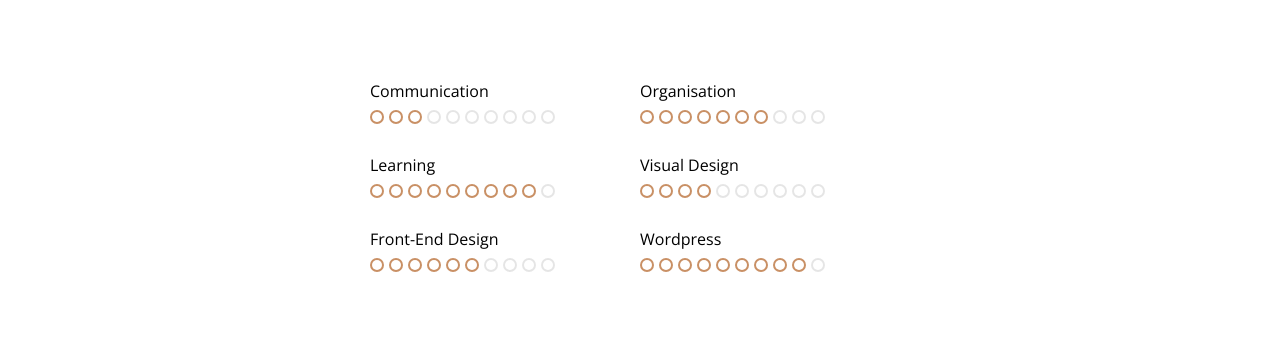
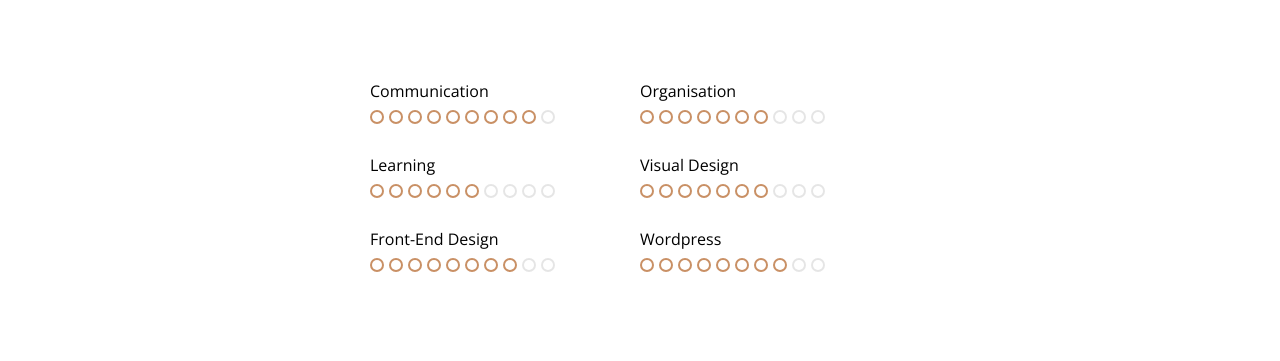
Before and after one commit to iankit/Portfolio-Theme, a Jekyll site: the page built from index.html, in a window 1280 px wide. Shown: the part 1086-1447 px from the top of the page. Built offline with Jekyll 4.4.1, drawn with Linux system fonts in a browser that asks for light colours.

Commit message:
skill section optimized

```diff
--- a/_includes/about.html
+++ b/_includes/about.html
@@ -11,42 +11,14 @@
 		<p>I'm <strong>Ankit Sinha</strong>, a Front-End developer.I live in Bangalore, India. Lorem Ipsum is simply dummy text of the printing and typesetting industry. Lorem Ipsum has been the industry's standard dummy text ever since the 1500s, when an unknown printer took a galley of type and scrambled it to make a type specimen book. It has survived not only five centuries, but also the leap into electronic typesetting, remaining essentially unchanged.</p>
 	</div>
 	<div class="skill-section clearfix">
+		{% for skill in site.data.settings.skill %}
 		<div class="skill-unit">
-			<div class="skill-text">Communication</div>
-			<div class="skill-length skill-3">
+			<div class="skill-text">{{skill.name}}</div>
+			<div class="skill-length skill-{{skill.value}}">
 			<span></span><span></span><span></span><span></span><span></span><span></span><span></span><span></span><span></span><span></span>
 			</div>
 		</div>
-		<div class="skill-unit">
-			<div class="skill-text">Organisation</div>
-			<div class="skill-length skill-7">
-			<span></span><span></span><span></span><span></span><span></span><span></span><span></span><span></span><span></span><span></span>
-			</div>
-		</div>
-		<div class="skill-unit">
-			<div class="skill-text">Learning</div>
-			<div class="skill-length skill-9">
-			<span></span><span></span><span></span><span></span><span></span><span></span><span></span><span></span><span></span><span></span>
-			</div>
-		</div>
-		<div class="skill-unit">
-			<div class="skill-text">Visual Design</div>
-			<div class="skill-length skill-4">
-			<span></span><span></span><span></span><span></span><span></span><span></span><span></span><span></span><span></span><span></span>
-			</div>
-		</div>
-		<div class="skill-unit">
-			<div class="skill-text">Front-End Design</div>
-			<div class="skill-length skill-6">
-			<span></span><span></span><span></span><span></span><span></span><span></span><span></span><span></span><span></span><span></span>
-			</div>
-		</div>
-		<div class="skill-unit">
-			<div class="skill-text">Wordpress</div>
-			<div class="skill-length skill-9">
-			<span></span><span></span><span></span><span></span><span></span><span></span><span></span><span></span><span></span><span></span>
-			</div>
-		</div>
+		{% endfor %}
 	</div>
 
 </section>
--- a/_includes/icon-zoom.html
+++ /dev/null
@@ -1,36 +0,0 @@
-<?xml version="1.0" encoding="iso-8859-1"?>
-<!-- Generator: Adobe Illustrator 18.0.0, SVG Export Plug-In . SVG Version: 6.00 Build 0)  -->
-<!DOCTYPE svg PUBLIC "-//W3C//DTD SVG 1.1//EN" "http://www.w3.org/Graphics/SVG/1.1/DTD/svg11.dtd">
-<svg xmlns="http://www.w3.org/2000/svg" xmlns:xlink="http://www.w3.org/1999/xlink" version="1.1" id="Capa_1" x="0px" y="0px" viewBox="0 0 176.292 176.292" style="enable-background:new 0 0 176.292 176.292;" xml:space="preserve" width="40px" height="40px">
-<path d="M144.768,78.685c4.321-16.125,2.103-32.968-6.244-47.426C127.392,11.978,106.633,0,84.347,0  c-10.912,0-21.7,2.899-31.199,8.383c-14.458,8.347-24.8,21.825-29.121,37.951c-4.321,16.125-2.104,32.968,6.244,47.426  c11.132,19.281,31.892,31.259,54.178,31.259c8.41,0,16.745-1.729,24.474-5.03l32.507,56.303l12.99-7.5l-32.508-56.305  C133.087,104.133,141.102,92.37,144.768,78.685z M108.148,103.646c-7.221,4.169-15.417,6.373-23.699,6.373  c-16.944,0-32.727-9.104-41.188-23.759c-6.344-10.988-8.029-23.789-4.745-36.043C41.8,37.96,49.66,27.717,60.648,21.373  C67.87,17.204,76.064,15,84.347,15c16.944,0,32.726,9.104,41.187,23.759c6.344,10.988,8.029,23.789,4.746,36.044  C126.996,87.059,119.136,97.302,108.148,103.646z M91.898,55.009h17.5v15h-17.5v17.5h-15v-17.5h-17.5v-15h17.5v-17.5h15V55.009z" fill="#FFFFFF"/>
-<g>
-</g>
-<g>
-</g>
-<g>
-</g>
-<g>
-</g>
-<g>
-</g>
-<g>
-</g>
-<g>
-</g>
-<g>
-</g>
-<g>
-</g>
-<g>
-</g>
-<g>
-</g>
-<g>
-</g>
-<g>
-</g>
-<g>
-</g>
-<g>
-</g>
-</svg>
--- a/_includes/work.html
+++ b/_includes/work.html
@@ -6,7 +6,6 @@
 		<a href="" class="thumb-unit" style="background: url(../img/work/{{project.folder}}/thumb.jpg) center center;">
 			<div class="thumb-overlay">
 				<strong>{{ project.name }}</strong>
-				{% include icon-zoom.html %}
 				<div class="zoom-icon"></div>
 			</div>
 		</a>
--- a/_sass/_work.scss
+++ b/_sass/_work.scss
@@ -33,6 +33,9 @@
 	height: 100%;
 	transition: 1s;
 	text-align: center;
+	display:flex;
+	justify-content: space-around;
+	align-items: center;
 }
 .thumb-container :hover .thumb-overlay{
 	position: absolute;
@@ -42,10 +45,16 @@
 	right: 0px;
 }
 .thumb-container :hover .thumb-overlay strong{
-	padding: 20px;
+	padding: 0 20px;
 	color: white;
 	font-size: 24px;
 	text-transform: uppercase;
 	display: block;
 	font-weight: 300;
 }
+@media screen and (max-width: 750px){
+	.thumb-unit{
+	width:50%;
+	padding-top: 26%;
+}
+}
```
Also changed, not shown: _data/settings.yaml (+15 -1 lines), 3 other files.
